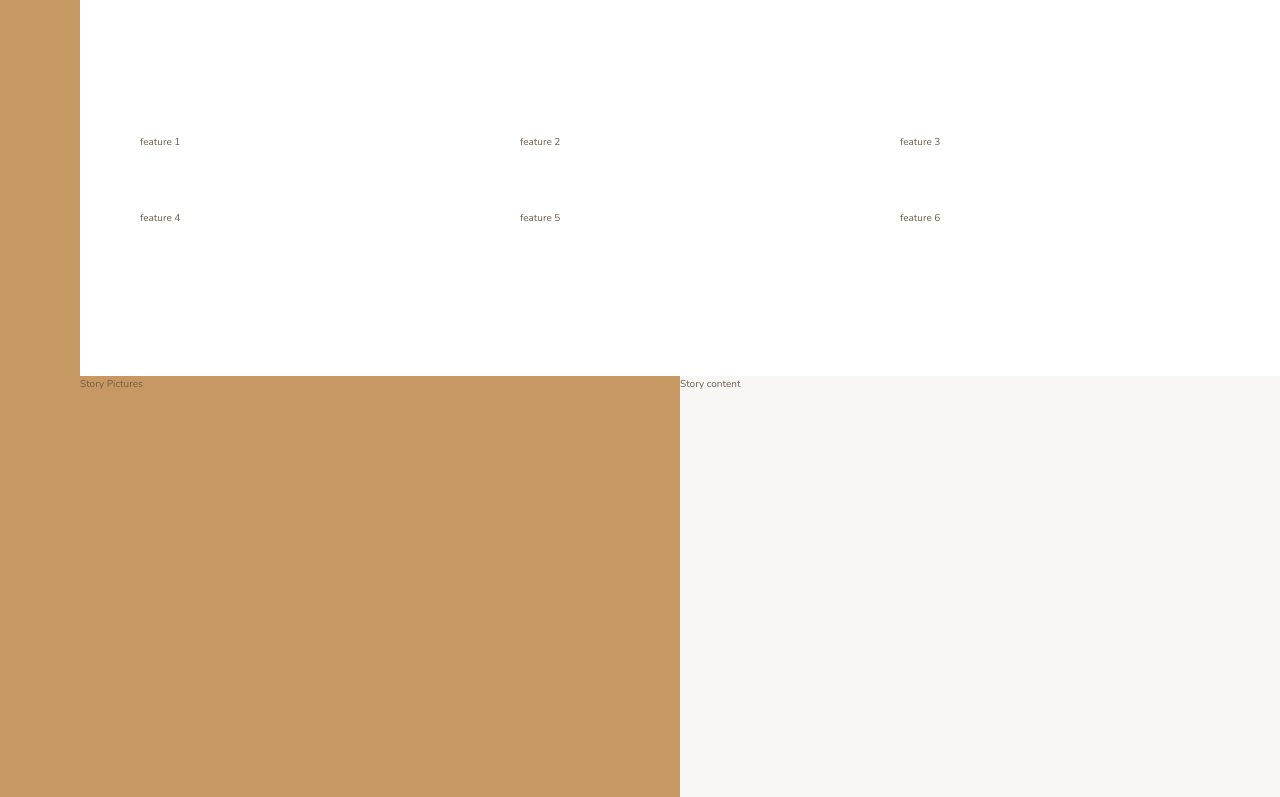
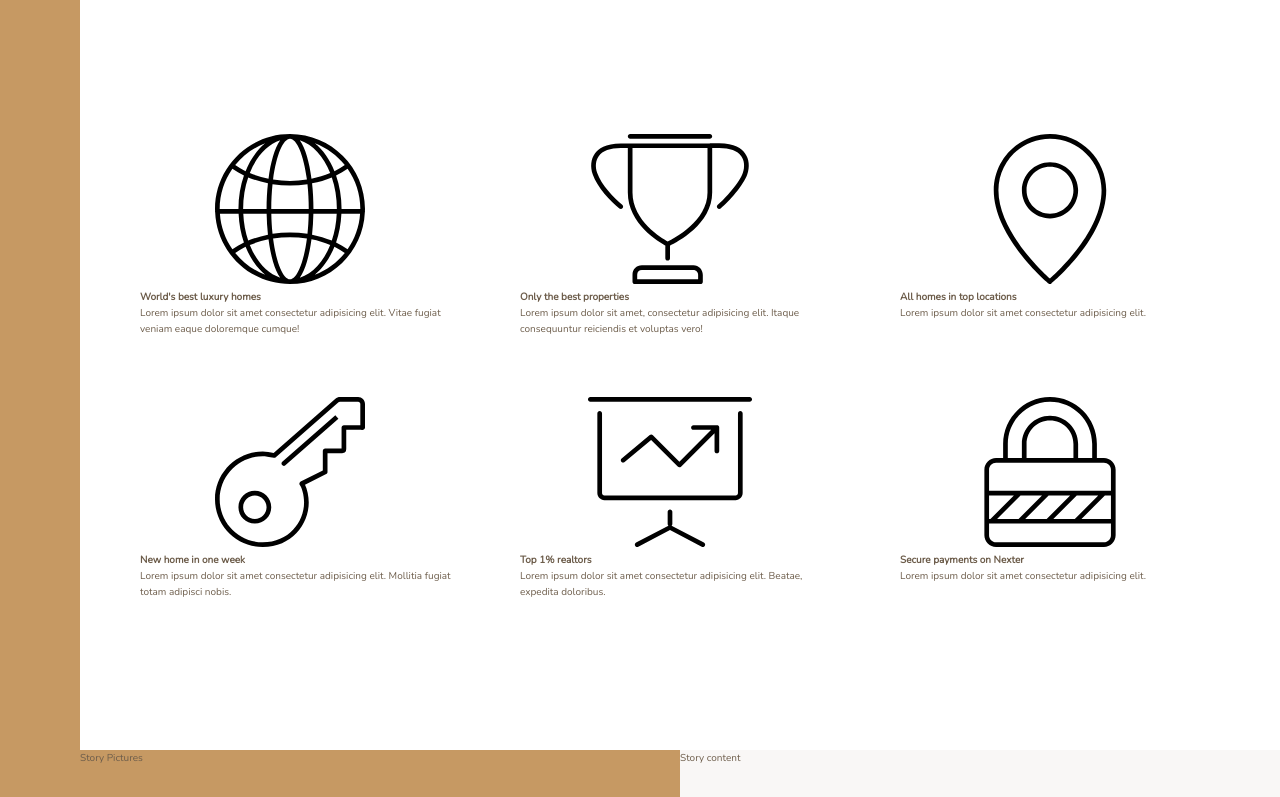
Before and after one commit to daltavida/Nexter, a website: page index.html in a window 1280 px wide. Shown: the part 656-1453 px from the top of the page. Drawn offline with nearby package versions, Linux system fonts and the light colour scheme.

Commit message:
Create markup for features section

```diff
--- a/index.html
+++ b/index.html
@@ -19,12 +19,64 @@
     <header class="header">Header</header>
     <div class="realtors">Realtors</div>
     <section class="features">
-      <div class="feature">feature 1</div>
-      <div class="feature">feature 2</div>
-      <div class="feature">feature 3</div>
-      <div class="feature">feature 4</div>
-      <div class="feature">feature 5</div>
-      <div class="feature">feature 6</div>
+      <div class="feature">
+        <svg class="feature__icon">
+          <use xlink:href="img/sprite.svg#icon-global"></use>
+        </svg>
+        <h4 class="heading--4">World's best luxury homes</h4>
+        <p class="feature__text">
+          Lorem ipsum dolor sit amet consectetur adipisicing elit. Vitae fugiat
+          veniam eaque doloremque cumque!
+        </p>
+      </div>
+      <div class="feature">
+        <svg class="feature__icon">
+          <use xlink:href="img/sprite.svg#icon-trophy"></use>
+        </svg>
+        <h4 class="heading--4">Only the best properties</h4>
+        <p class="feature__text">
+          Lorem ipsum dolor sit amet, consectetur adipisicing elit. Itaque
+          consequuntur reiciendis et voluptas vero!
+        </p>
+      </div>
+      <div class="feature">
+        <svg class="feature__icon">
+          <use xlink:href="img/sprite.svg#icon-map-pin"></use>
+        </svg>
+        <h4 class="heading--4">All homes in top locations</h4>
+        <p class="feature__text">
+          Lorem ipsum dolor sit amet consectetur adipisicing elit.
+        </p>
+      </div>
+      <div class="feature">
+        <svg class="feature__icon">
+          <use xlink:href="img/sprite.svg#icon-key"></use>
+        </svg>
+        <h4 class="heading--4">New home in one week</h4>
+        <p class="feature__text">
+          Lorem ipsum dolor sit amet consectetur adipisicing elit. Mollitia
+          fugiat totam adipisci nobis.
+        </p>
+      </div>
+      <div class="feature">
+        <svg class="feature__icon">
+          <use xlink:href="img/sprite.svg#icon-presentation"></use>
+        </svg>
+        <h4 class="heading--4">Top 1% realtors</h4>
+        <p class="feature__text">
+          Lorem ipsum dolor sit amet consectetur adipisicing elit. Beatae,
+          expedita doloribus.
+        </p>
+      </div>
+      <div class="feature">
+        <svg class="feature__icon">
+          <use xlink:href="img/sprite.svg#icon-lock"></use>
+        </svg>
+        <h4 class="heading--4">Secure payments on Nexter</h4>
+        <p class="feature__text">
+          Lorem ipsum dolor sit amet consectetur adipisicing elit.
+        </p>
+      </div>
     </section>
     <div class="story__pictures">Story Pictures</div>
     <div class="story__content">Story content</div>
```
